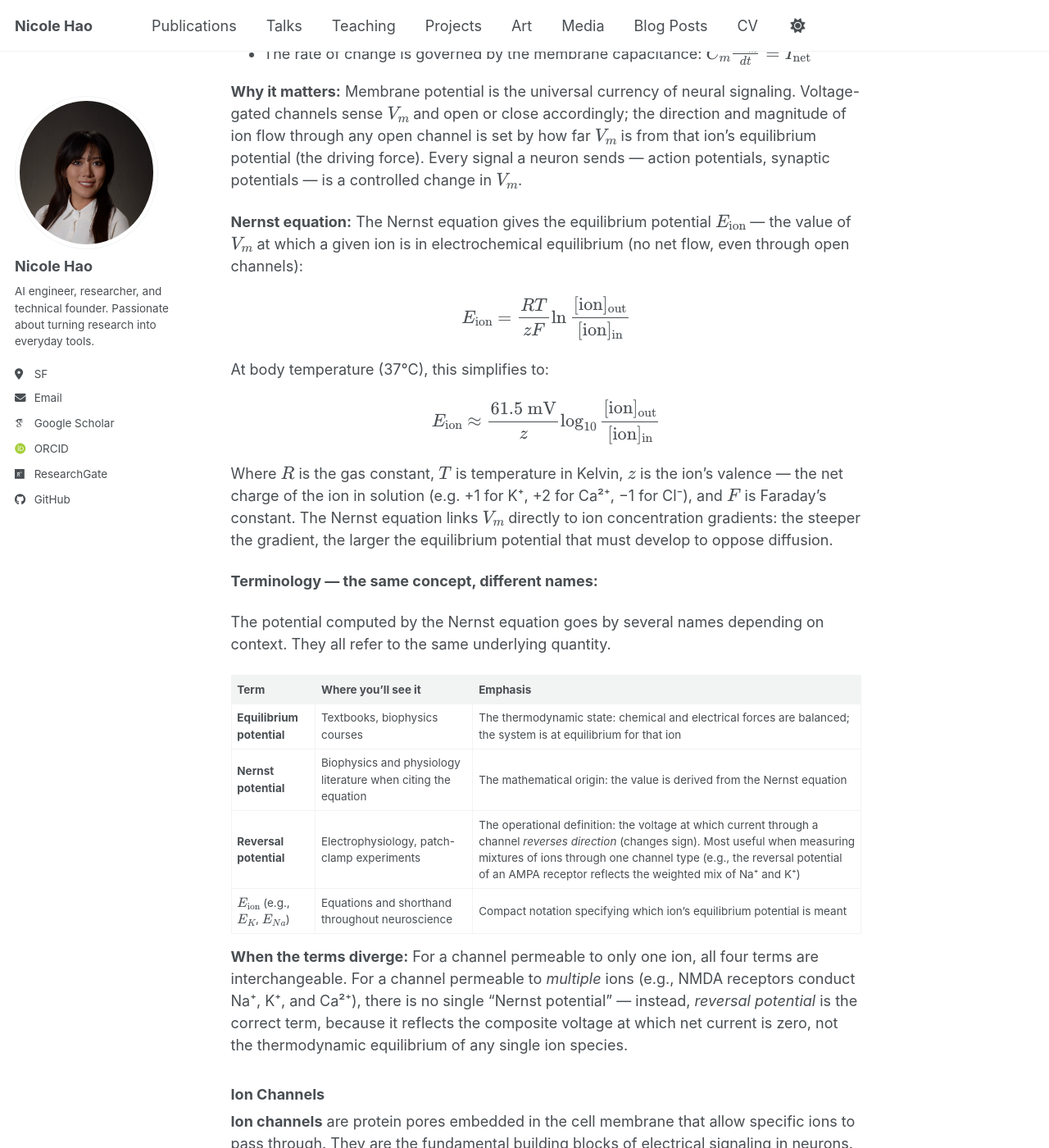
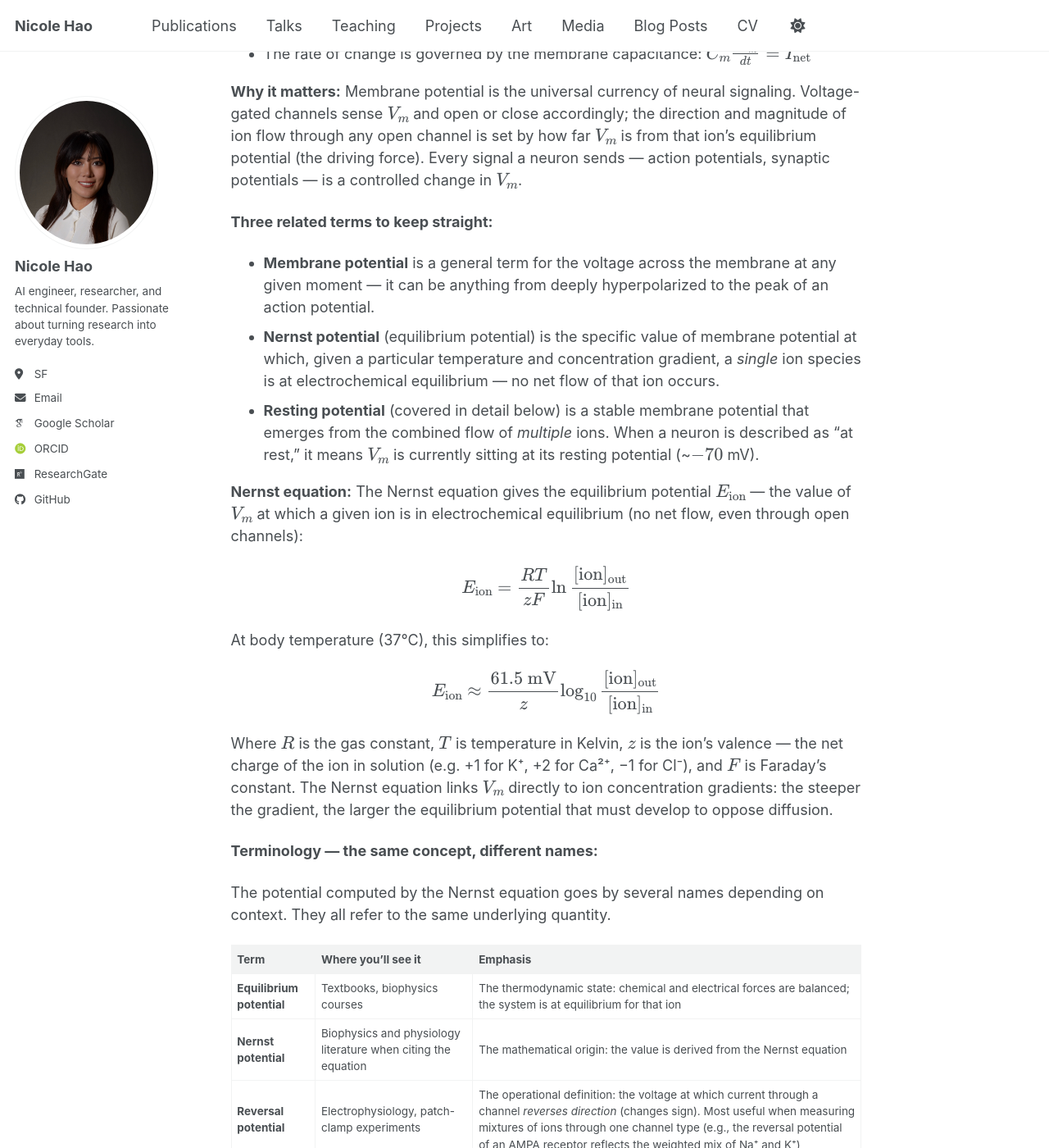
Before and after one commit to nicolehao34/nicolehao34.github.io, a Jekyll site: the page built from _posts/2025-08-18-Study-Notes-On-Neuroscience.md, in a window 1280 px wide and 1400 px high, scrolled down 6551 px. Shown: the whole window at 82% size. Built offline with Jekyll 4.4.1, drawn with Linux system fonts in a browser that asks for light colours; some web fonts are replaced; a script bundle is joined from its source files by our own code; library files that are not in the unit come from our copies; some of the changed text lies outside the part shown.

Commit message:
Enhance explanation of membrane potential, Nernst potential, and driving force in neuroscience notes

```diff
--- a/_posts/2025-08-18-Study-Notes-On-Neuroscience.md
+++ b/_posts/2025-08-18-Study-Notes-On-Neuroscience.md
@@ -198,6 +198,12 @@
 **Why it matters:**
 Membrane potential is the universal currency of neural signaling. Voltage-gated channels sense \\(V_m\\) and open or close accordingly; the direction and magnitude of ion flow through any open channel is set by how far \\(V_m\\) is from that ion's equilibrium potential (the driving force). Every signal a neuron sends — action potentials, synaptic potentials — is a controlled change in \\(V_m\\).
 
+**Three related terms to keep straight:**
+
+- **Membrane potential** is a general term for the voltage across the membrane at any given moment — it can be anything from deeply hyperpolarized to the peak of an action potential.
+- **Nernst potential** (equilibrium potential) is the specific value of membrane potential at which, given a particular temperature and concentration gradient, a *single* ion species is at electrochemical equilibrium — no net flow of that ion occurs.
+- **Resting potential** (covered in detail below) is a stable membrane potential that emerges from the combined flow of *multiple* ions. When a neuron is described as "at rest," it means \\(V_m\\) is currently sitting at its resting potential (~\\(-70\\) mV).
+
 **Nernst equation:**
 The Nernst equation gives the equilibrium potential \\(E_{\text{ion}}\\) — the value of \\(V_m\\) at which a given ion is in electrochemical equilibrium (no net flow, even through open channels):
 
@@ -221,6 +227,18 @@
 | **\\(E_{\text{ion}}\\)** (e.g., \\(E_K\\), \\(E_{Na}\\)) | Equations and shorthand throughout neuroscience | Compact notation specifying which ion's equilibrium potential is meant |
 
 **When the terms diverge:** For a channel permeable to only one ion, all four terms are interchangeable. For a channel permeable to *multiple* ions (e.g., NMDA receptors conduct Na⁺, K⁺, and Ca²⁺), there is no single "Nernst potential" — instead, *reversal potential* is the correct term, because it reflects the composite voltage at which net current is zero, not the thermodynamic equilibrium of any single ion species.
+
+**Driving force:**
+
+Once \\(E_{\text{ion}}\\) is known, the **driving force** on that ion is simply the difference between the actual membrane potential and the equilibrium potential:
+
+$$\text{Driving force} = V_m - E_{\text{ion}}$$
+
+- \\(V_m - E_{\text{ion}} < 0\\) → net inward current (positive ions enter; e.g., Na⁺ at rest where \\(V_m = -70\\) mV and \\(E_{Na} = +60\\) mV)
+- \\(V_m - E_{\text{ion}} > 0\\) → net outward current (positive ions leave; e.g., K⁺ during repolarization)
+- \\(V_m - E_{\text{ion}} = 0\\) → no net current regardless of how many channels are open
+
+The driving force scales the current directly: \\(I = \gamma (V_m - E_{\text{ion}})\\), where \\(\gamma\\) is the channel conductance. A large driving force through a high-conductance channel produces a large current.
 
 ### Ion Channels
 
```
